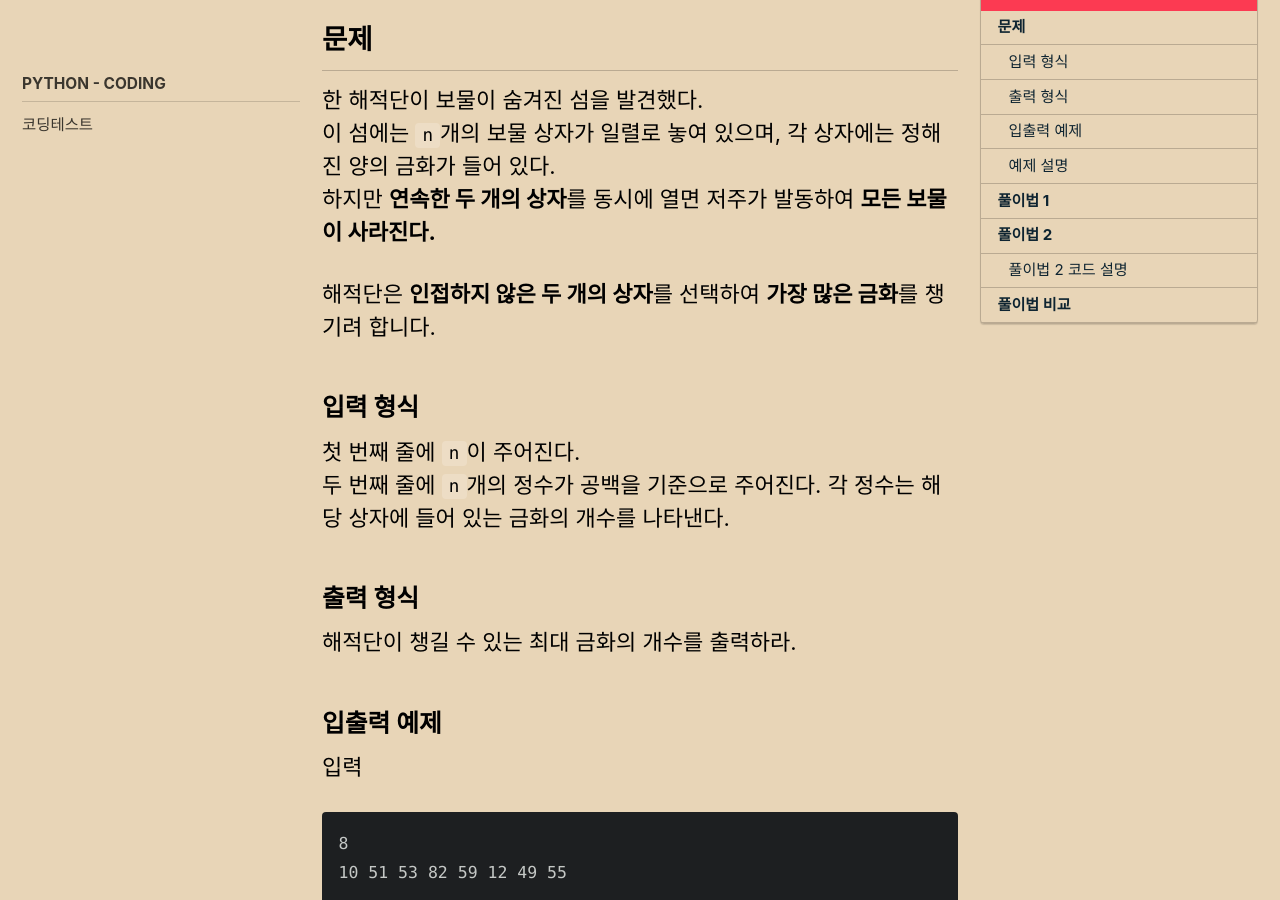
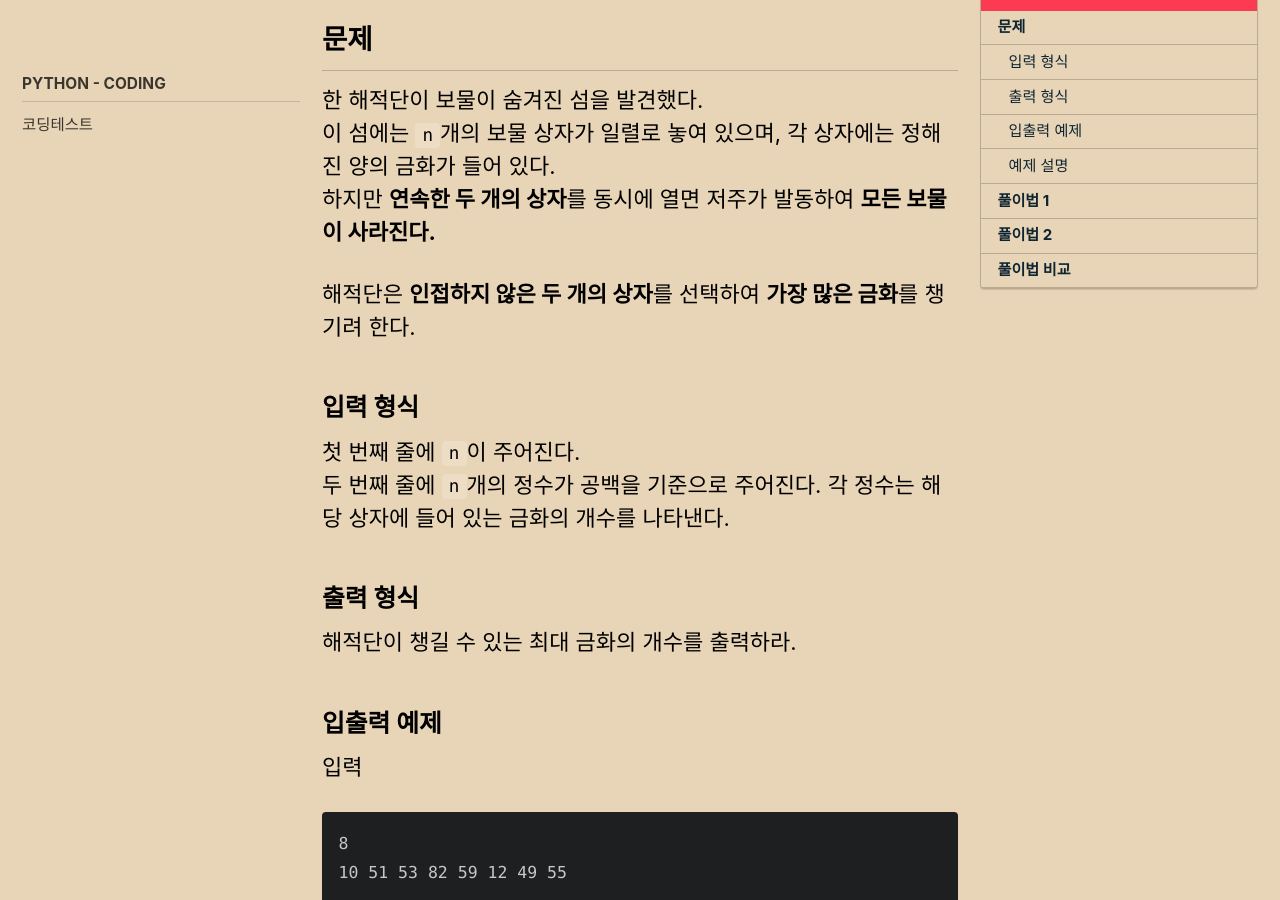
Before and after one commit to mowinowen/mowinowen.github.io, a Jekyll site: the page built from _posts/2025-03-18-codingtest9.md, in a window 1280 px wide and 900 px high, scrolled down 300 px. Built offline with Jekyll 4.4.1, drawn with Linux system fonts in a browser that asks for light colours; cached includes are drawn as plain includes; comment, search, counter and statistics services are not loaded.

Commit message:
post modify - codingtest9

````diff
--- a/_posts/2025-03-18-codingtest9.md
+++ b/_posts/2025-03-18-codingtest9.md
@@ -14,7 +14,7 @@ sidebar:
 이 섬에는 `n`개의 보물 상자가 일렬로 놓여 있으며, 각 상자에는 정해진 양의 금화가 들어 있다. <br>
 하지만 **연속한 두 개의 상자**를 동시에 열면 저주가 발동하여 **모든 보물이 사라진다.**
 
-해적단은 **인접하지 않은 두 개의 상자**를 선택하여 **가장 많은 금화**를 챙기려 합니다. <br>
+해적단은 **인접하지 않은 두 개의 상자**를 선택하여 **가장 많은 금화**를 챙기려 한다. <br>
 
 ### 입력 형식
 첫 번째 줄에 `n`이 주어진다. <br>
@@ -67,7 +67,6 @@ for i in range(2, n):
     ans = max(max_num + numbers[i], ans)
 print(ans)
 ```
-### 풀이법 2 코드 설명
 1. `max_num` : 현재까지 확인한 숫자 중에서 가장 큰 값
 2. `ans` : 인접하지 않은 두 숫자의 합 중 최댓값
 3. 반복문을 순회하면서 `numbers[i]`와 인접하지 않으면서 이전 값들 중 최댓값을 `max_num`에 저장한다
````
